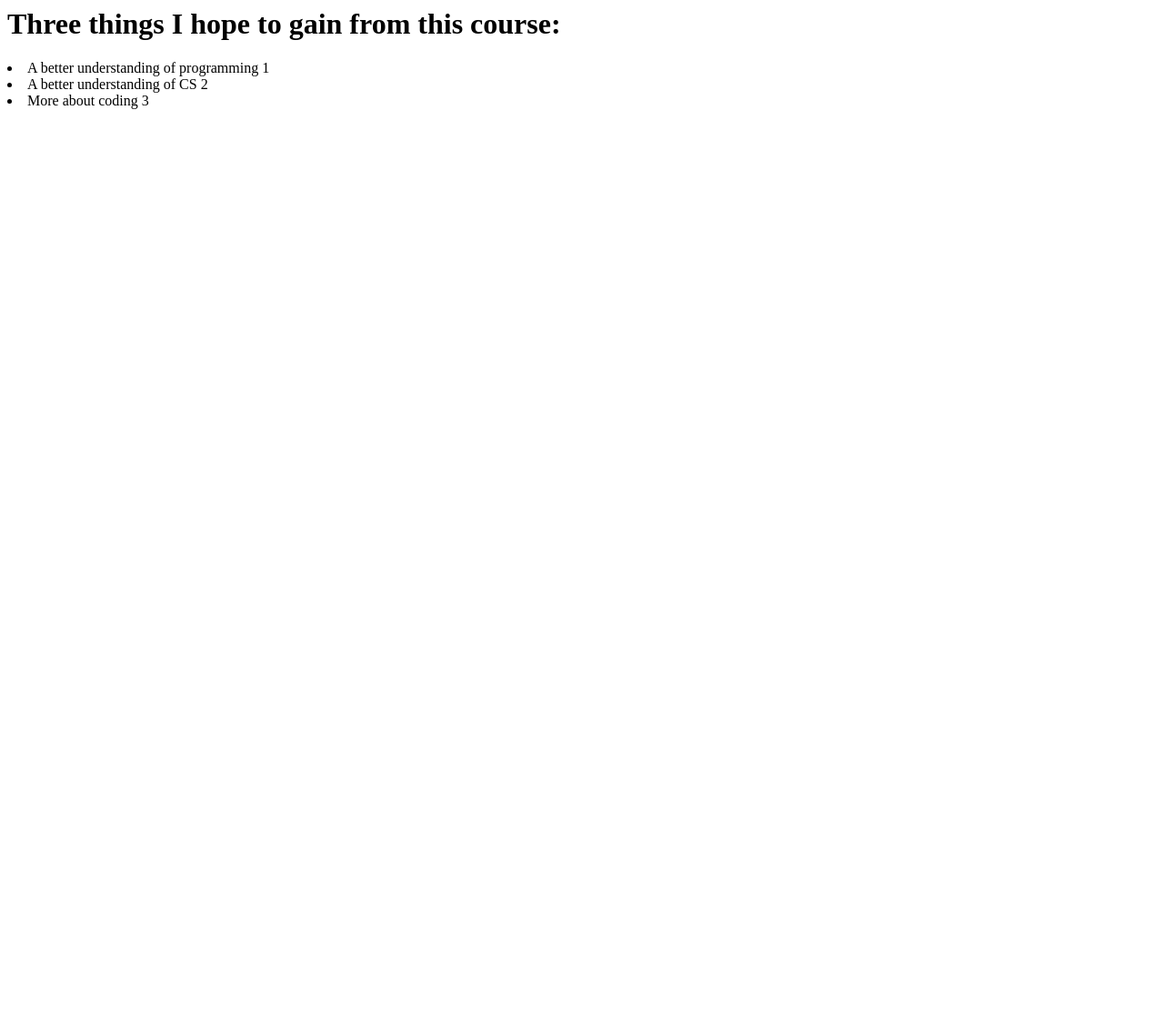
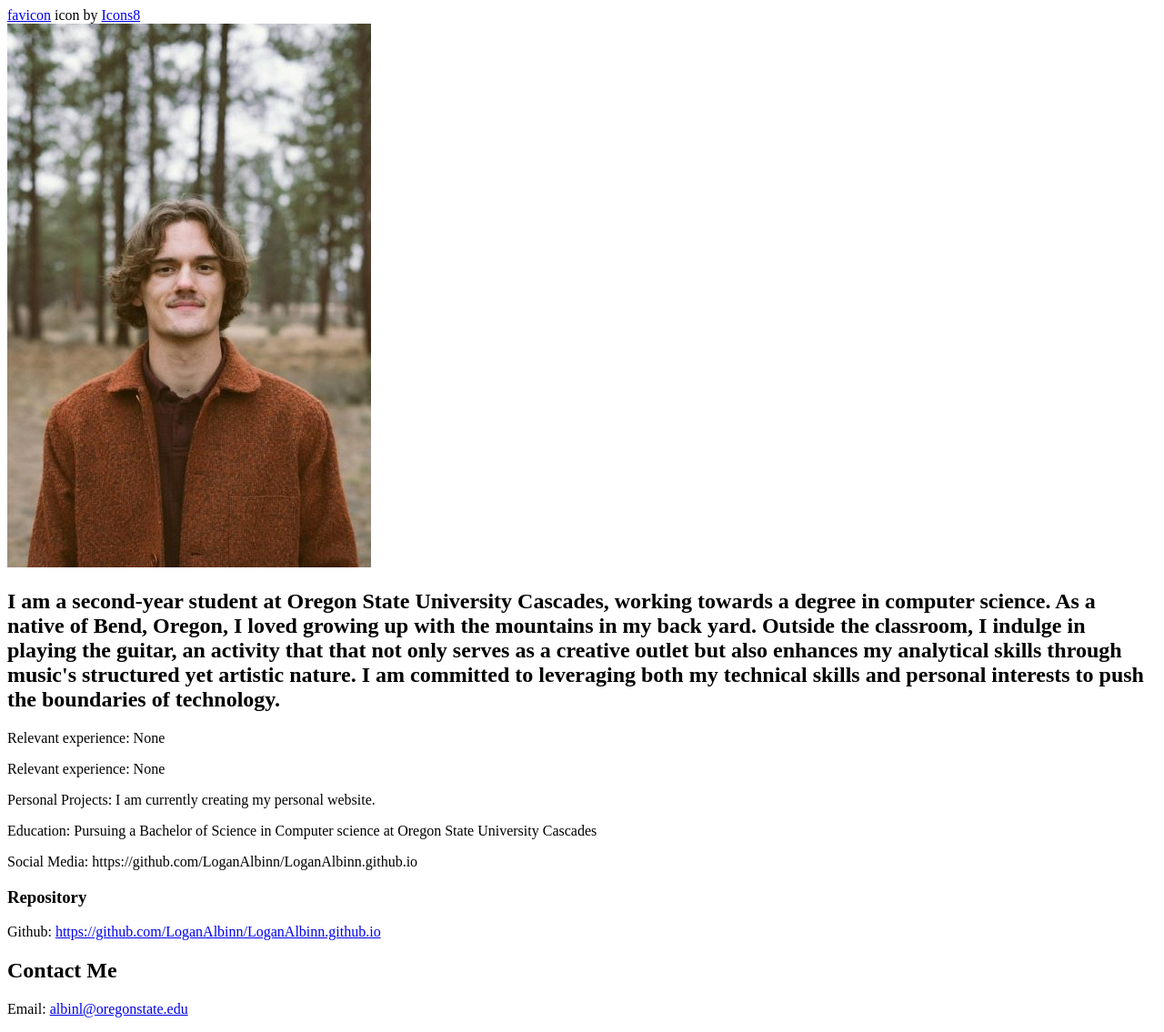
Before and after one commit to LoganAlbinn/LoganAlbinn.github.io, a plain HTML site: page index.html in a window 1280 px wide. Shown: the whole page at 91% size. Before the commit the page ends 800 px from the top, so only its background shows below. Drawn offline with Linux system fonts and the light colour scheme.

Commit message:
Added content to the portfolio

```diff
--- a/index.html
+++ b/index.html
@@ -1,10 +1,35 @@
+<!doctype html>
+<html>
+<head>
+    <title>Logan Albin's Portfolio Page</title>
+    <link rel="icon" type="image/png" href="images/favicon.png" />
+</head>
+<body>
+    <a target="_blank" href="https://icons8.com/icon/EuJGvJEyH05U/globe">favicon</a> icon by <a target="_blank" href="https://icons8.com">Icons8</a>
 <div>
-    <h1>
-        Three things I hope to gain from this course:
-    </h1>
-    </ol>
-        <li>A better understanding of programming 1</li>
-        <li>A better understanding of CS 2</li>
-        <li>More about coding 3</li>
-    </ol>
+    <img src="images/profilepic.jpg"/>
 </div>
+</body>
+</html>
+
+<div>
+    <h2> I am a second-year student at Oregon State University Cascades, working towards a degree in computer science. As a native of Bend, Oregon, I loved growing up with the mountains in my back yard. Outside the classroom, I indulge in playing the guitar, an activity that that not only serves as a creative outlet but also enhances my analytical skills through music's structured yet artistic nature. I am committed to leveraging both my technical skills and personal interests to push the boundaries of technology.</h2>
+    <p>Relevant experience: None</p>
+
+    <p>Relevant experience: None</p>
+
+    <p>Personal Projects: I am currently creating my personal website.</p>
+
+    <p>Education: Pursuing a Bachelor of Science in Computer science at Oregon State University Cascades</p>
+    <p>Social Media: https://github.com/LoganAlbinn/LoganAlbinn.github.io</p>
+</div>
+
+<div>
+    <h3>Repository</h3>
+    <p>Github: <a href="https://github.com/LoganAlbinn/LoganAlbinn.github.io" target="_blank""_blank">https://github.com/LoganAlbinn/LoganAlbinn.github.io</a></p>
+</div>
+
+<div>
+    <h2>Contact Me</h2>
+    <p>Email: <a href="albinl@oregonstate.edu" target="_blank">albinl@oregonstate.edu</a></p>
+</div>
```
Also changed, not shown: Images/favicon.png (added), Images/profilepic.jpg (added), icons8-favicon-48.png (added).
